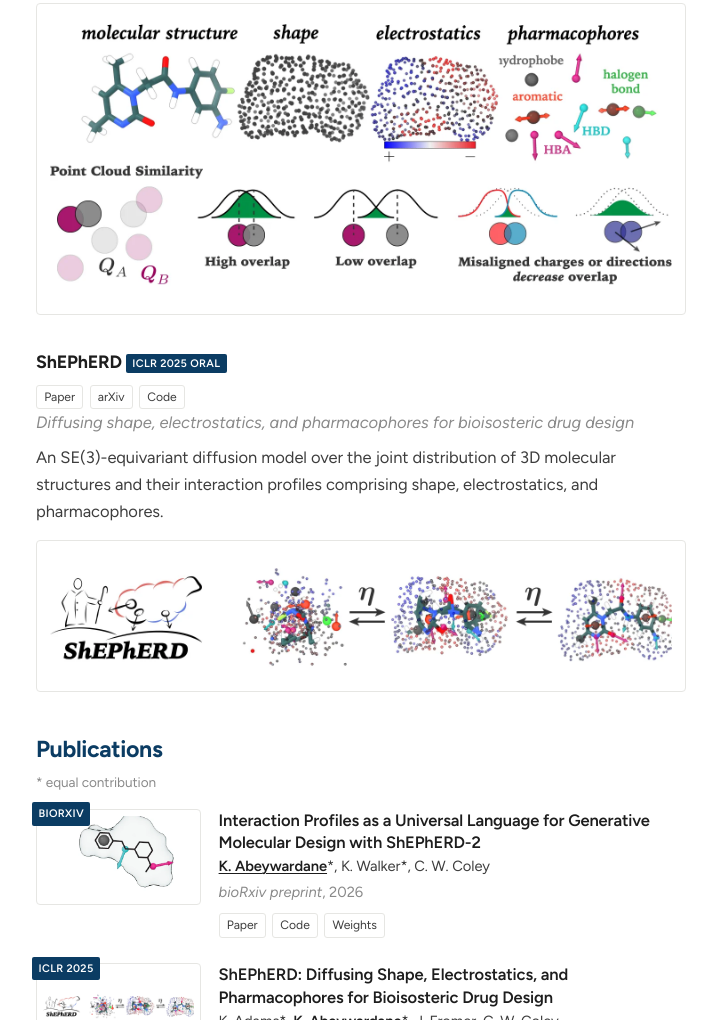
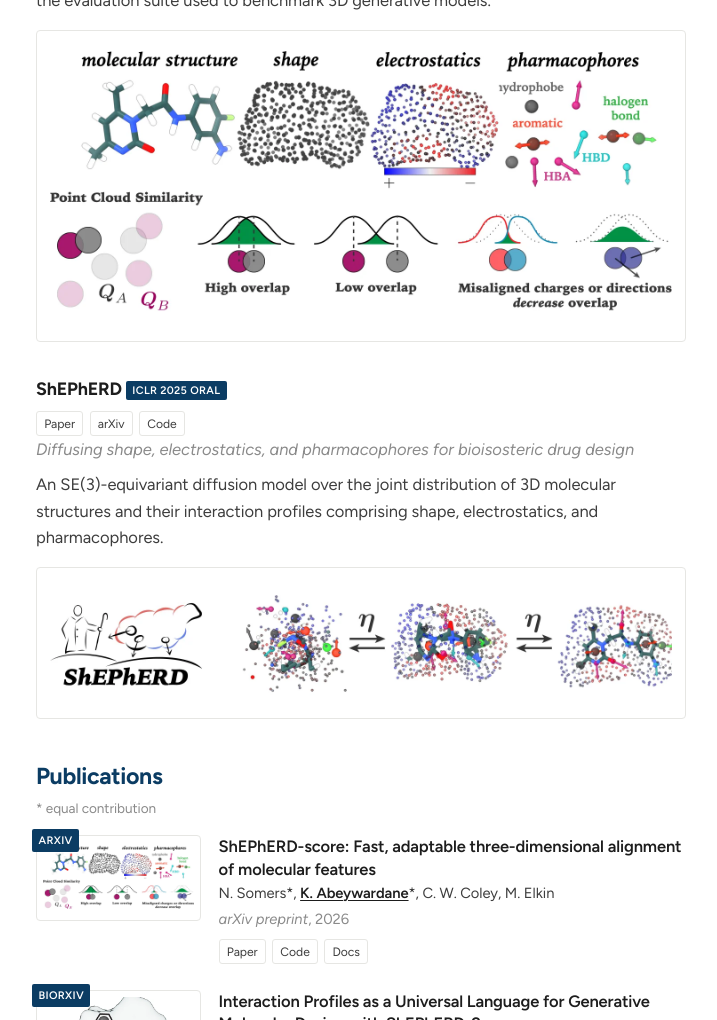
Before and after one commit to kentoabeywardane/kentoabeywardane.github.io, a plain HTML site: page index.html in a window 1280 px wide. Shown: the part 1780-2800 px from the top of the page, without its empty margins (414-1131 px from the left). Drawn offline with Linux system fonts and the light colour scheme.

Commit message:
Add ShEPhERD-score arXiv preprint and note v2 on the alignment demo
Claude-Session: https://claude.ai/code/session_01Q1pY8qpEbgWn1GemdTeSA5

```diff
--- a/index.html
+++ b/index.html
@@ -70,6 +70,7 @@
     <section id="updates">
       <h2>Select updates</h2>
       <ul class="updates">
+        <li><b>[Nov. 2026]</b> <a href="https://arxiv.org/abs/2611.25076">ShEPhERD-score</a> v2 is out, with a preprint on arXiv.</li>
         <li><b>[Nov. 2026]</b> Presented ShEPhERD-2 at the <a href="https://www.epfl.ch/schools/sb/research/isic/news-events/machine-learning-seminars/">EPFL AI in Chemistry Seminar</a>.</li>
         <li><b>[Sept. 2026]</b> <a href="https://doi.org/10.64898/2026.09.10.750648">ShEPhERD-2</a> is out as a preprint, and I gave a talk on it at the Broad Institute ChemBio retreat.</li>
         <li><b>[Mar. 2026]</b> Presented at <a href="https://www.eyesopen.com/cup">OpenEye CUP XXV</a> in Santa Fe.</li>
@@ -104,6 +105,7 @@
         <h3>ShEPhERD-score</h3>
         <p class="links">
           <a class="btn btn-demo" href="shepherd-score-alignment.html">Interactive demo</a>
+          <a class="btn" href="https://arxiv.org/abs/2611.25076">Paper</a>
           <a class="btn" href="https://shepherd-score.readthedocs.io/">Docs</a>
           <a class="btn" href="https://pypi.org/project/shepherd-score/">PyPI</a>
           <a class="btn" href="https://github.com/coleygroup/shepherd-score">Code</a>
@@ -138,6 +140,23 @@
       <h2>Publications</h2>
       <p class="note">* equal contribution</p>
       <ol class="pubs">
+
+        <li class="pub">
+          <div class="teaser">
+            <img src="assets/img/shepherd-score.webp" alt="" loading="lazy">
+            <span class="badge">arXiv</span>
+          </div>
+          <div class="pub-body">
+            <p class="pub-title"><a href="https://arxiv.org/abs/2611.25076">ShEPhERD-score: Fast, adaptable three-dimensional alignment of molecular features</a></p>
+            <p class="pub-authors">N. Somers*, <b><u>K. Abeywardane</u></b>*, C. W. Coley, M. Elkin</p>
+            <p class="pub-venue"><i>arXiv preprint</i>, 2026</p>
+            <p class="links">
+              <a class="btn" href="https://arxiv.org/abs/2611.25076">Paper</a>
+              <a class="btn" href="https://github.com/coleygroup/shepherd-score">Code</a>
+              <a class="btn" href="https://shepherd-score.readthedocs.io/">Docs</a>
+            </p>
+          </div>
+        </li>
 
         <li class="pub">
           <div class="teaser">
```
Also changed, not shown: shepherd-score-alignment.html (+3 -1 lines).
